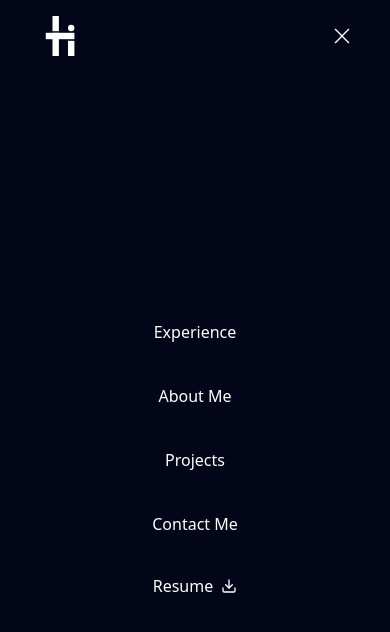
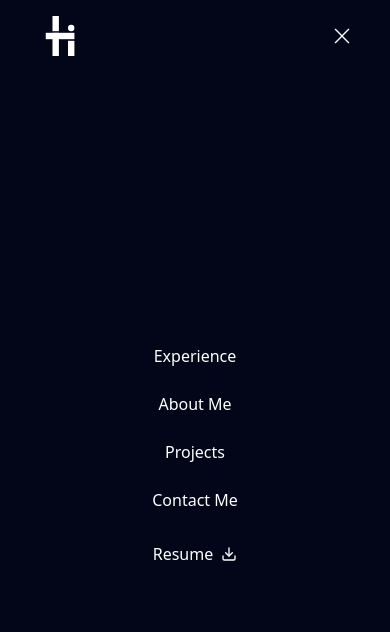
Before and after one commit to nearbyjustine/mabilisang-portfolio, a React (Vite) app: page / in a window 390 px wide. Both pictures are taken after a click on the element 342 px from the left and 36 px from the top of the page. Shown: the top 632 px of the page. Built offline with nearby package versions, Linux system fonts and the light colour scheme.

Commit message:
fix: burger navbar not closing when nav is clicked

```diff
--- a/src/sections/BurgerNavbar.tsx
+++ b/src/sections/BurgerNavbar.tsx
@@ -32,31 +32,47 @@ function BurgerNavbar({
 				</div>
 			</div>
 			<div className="flex-1 flex flex-col gap-6 items-center justify-center text-white">
+				{/* biome-ignore lint/a11y/useKeyWithClickEvents: <explanation> */}
+				<div onClick={() => setBurgerClicked((prev) => !prev)}>
+					{" "}
 					<a
 						className="py-2 px-3 rounded-lg hover:bg-slate-800 focus:bg-slate-800 transition-all"
 						href="#experiences"
 					>
 						Experience
 					</a>
+				</div>
+				{/* biome-ignore lint/a11y/useKeyWithClickEvents: <explanation> */}
+				<div onClick={() => setBurgerClicked((prev) => !prev)}>
 					<a
 						className="py-2 px-3 rounded-lg hover:bg-slate-800 focus:bg-slate-800 transition-all"
 						href="#me"
 					>
 						About Me
 					</a>
+				</div>
+				{/* biome-ignore lint/a11y/useKeyWithClickEvents: <explanation> */}
+				<div onClick={() => setBurgerClicked((prev) => !prev)}>
 					<a
 						className="py-2 px-3 rounded-lg border-b-0 hover:bg-slate-800 focus:bg-slate-800 transition-all"
 						href="#projects"
 					>
 						Projects
 					</a>
+				</div>
+				{/* biome-ignore lint/a11y/useKeyWithClickEvents: <explanation> */}
+				<div onClick={() => setBurgerClicked((prev) => !prev)}>
 					<a
 						className="py-2 px-3 rounded-lg hover:bg-slate-800 focus:bg-slate-800 transition-all"
 						href="#contact"
 					>
 						Contact Me
 					</a>
+				</div>
+				{/* biome-ignore lint/a11y/useKeyWithClickEvents: <explanation> */}
+				<div onClick={() => setBurgerClicked((prev) => !prev)}>
 					<DownloadButton link="justine_castaneda_resume.pdf" text="Resume" />
+				</div>
 			</div>
 		</nav>
 	);
```
Lines whose indentation alone changed are shown as unchanged.
